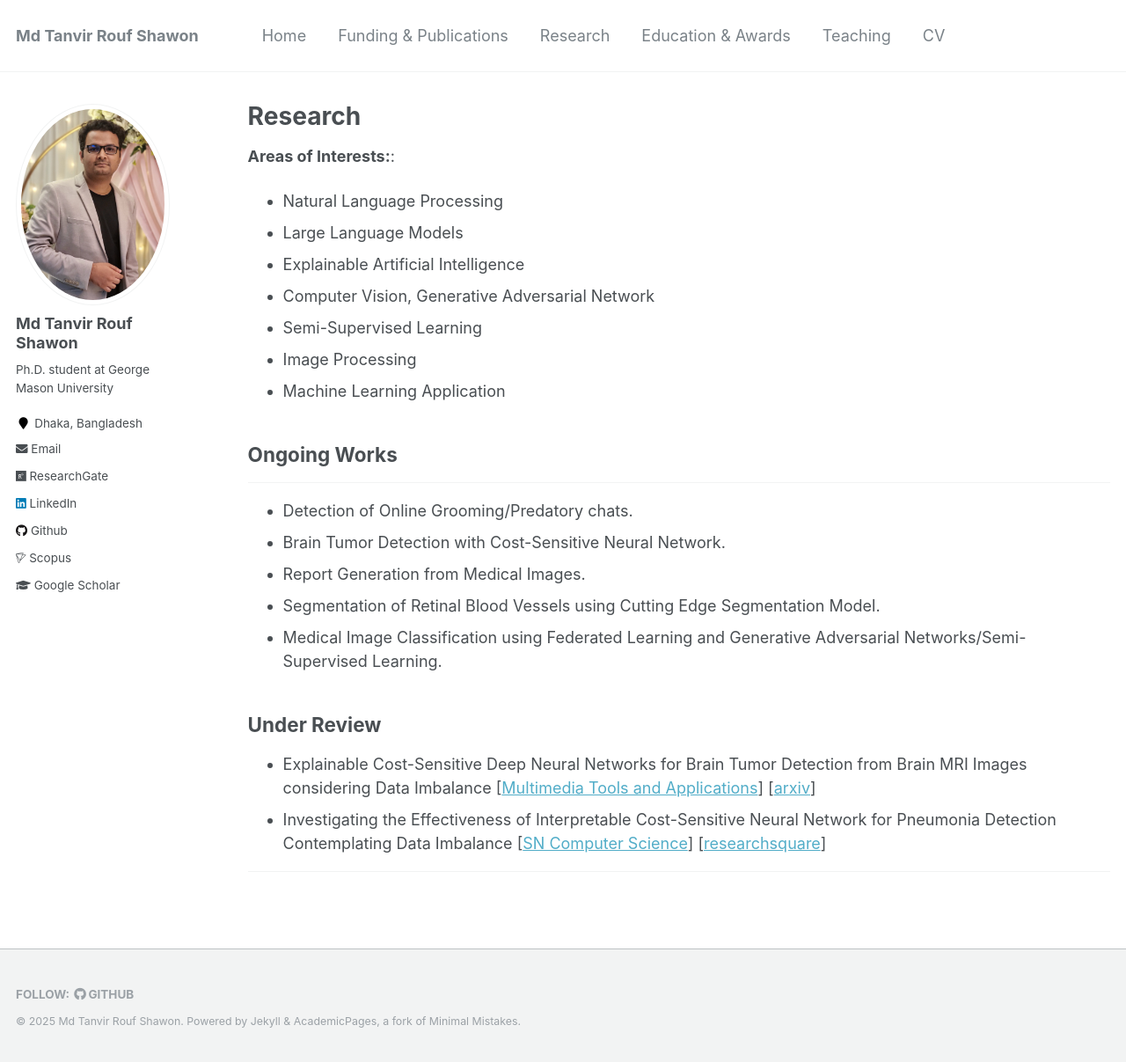
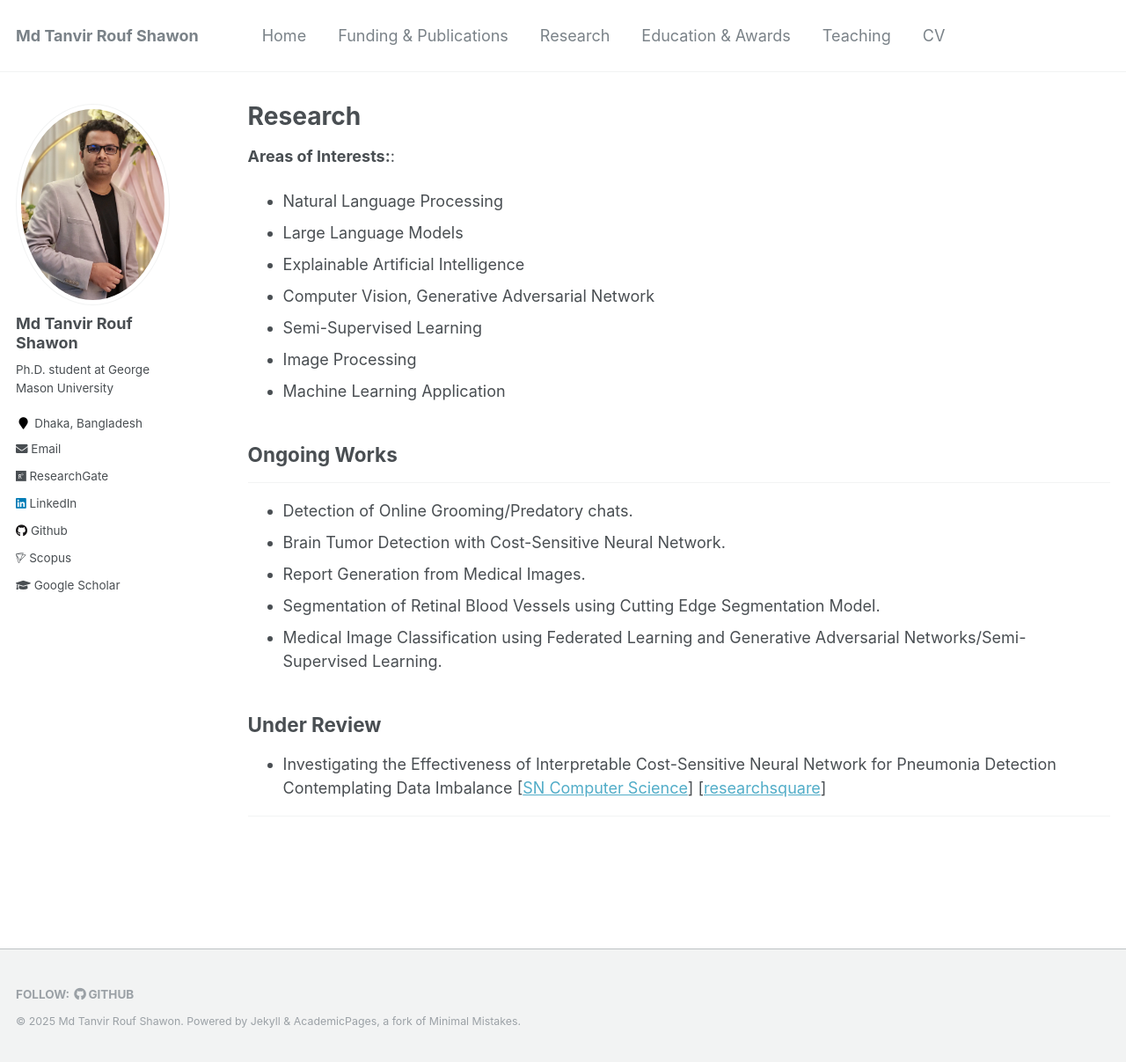
Before and after one commit to shawon-tanvir/shawon-tanvir.github.io, a Jekyll site: the page built from _pages/projects.md, in a window 1280 px wide and 1207 px high. Shown: the whole window at 88% size. Built offline with Jekyll 4.4.1, drawn with Linux system fonts in a browser that asks for light colours.

Commit message:
Update projects.md

```diff
--- a/_pages/projects.md
+++ b/_pages/projects.md
@@ -23,7 +23,6 @@ author_profile: true
 
 ## Under Review
 
-* Explainable Cost-Sensitive Deep Neural Networks for Brain Tumor Detection from Brain MRI Images considering Data Imbalance [[Multimedia Tools and Applications](https://www.springer.com/journal/11042)] [[arxiv](https://arxiv.org/abs/2308.00608)]
 * Investigating the Effectiveness of Interpretable Cost-Sensitive Neural Network for Pneumonia Detection Contemplating Data Imbalance [[SN Computer Science](https://www.springer.com/journal/42979)] [[researchsquare](https://www.researchsquare.com/article/rs-3047442/v1)]
 
 __________________________________________________
```
